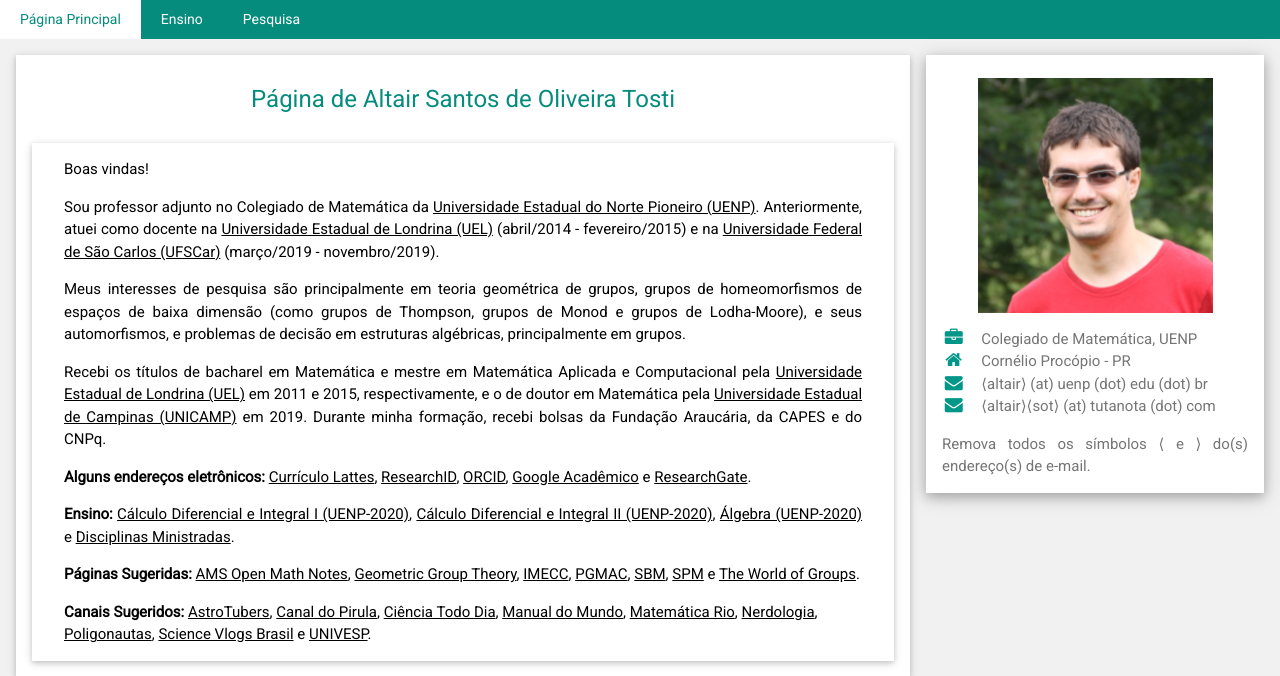
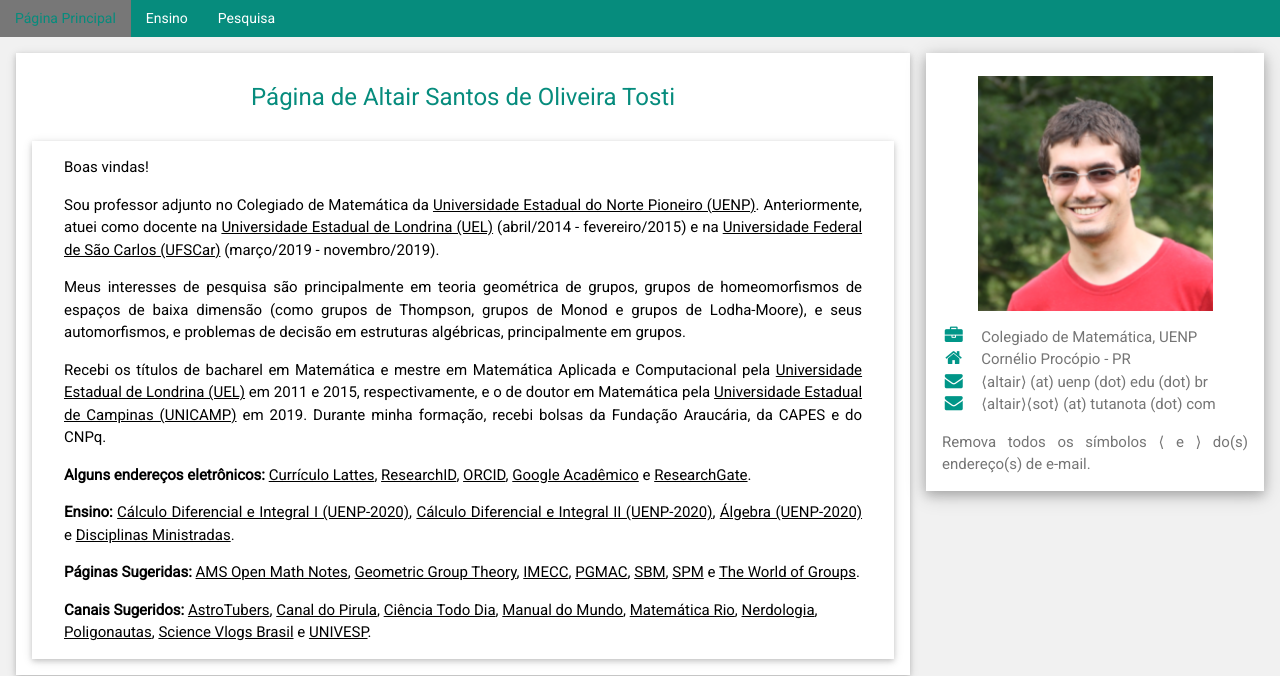
Before and after one commit to altairsot/altairsot.github.io, a PHP site: page / in a window 1280 px wide. Shown: the top 676 px of the page. Run offline with PHP 8.4, Linux system fonts and the light colour scheme.

Commit message:
Update estilo.css

```diff
--- a/css/estilo.css
+++ b/css/estilo.css
@@ -10,14 +10,14 @@
           float: left;
           color: #FFFFFF;
           text-align: center;
-          padding: 9px 20px;
+          padding: 8px 15px;
           text-decoration: none;
           font-size: 14px;
           }
 
     /* Muda a cor dos links quando o mouse está em cima*/
           .topnav a:hover {
-          background-color: #FFFFFF;
+          background-color: #777777;
           color: #068C7D;
           }
 
```
